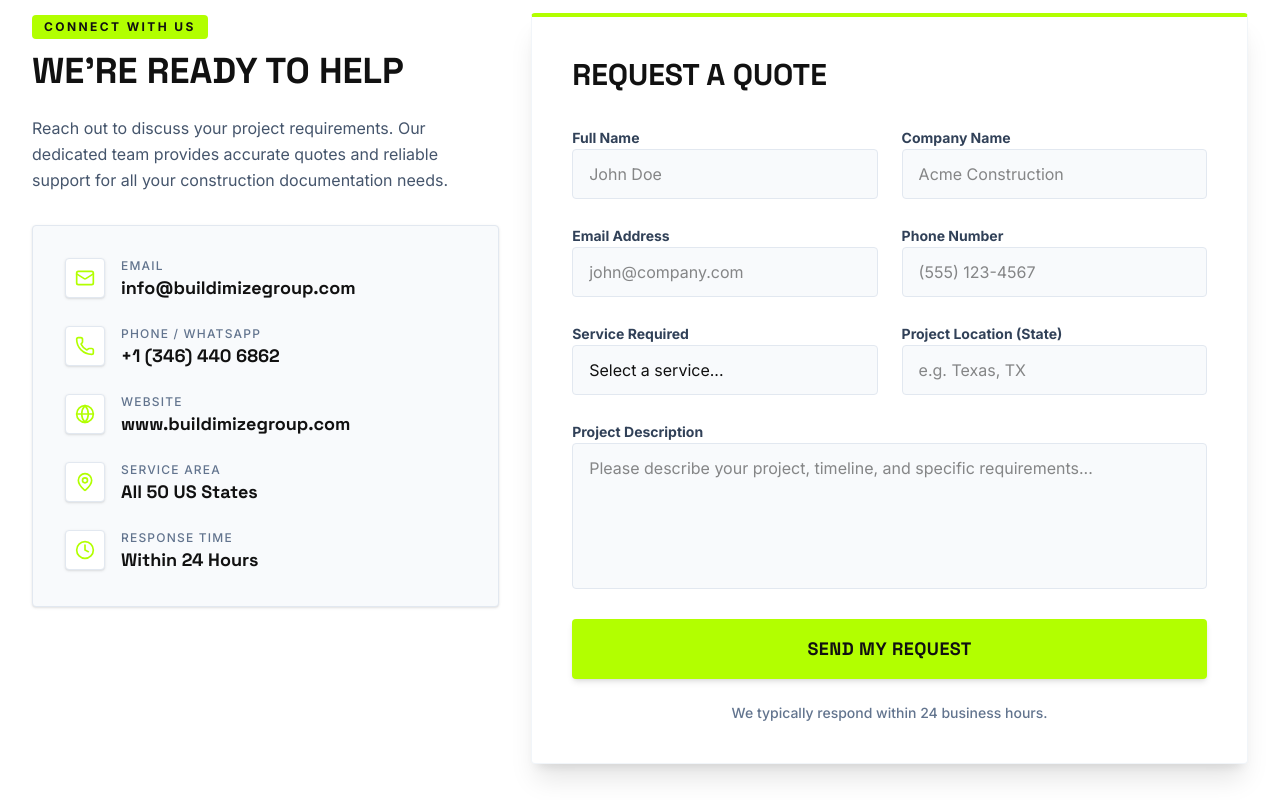
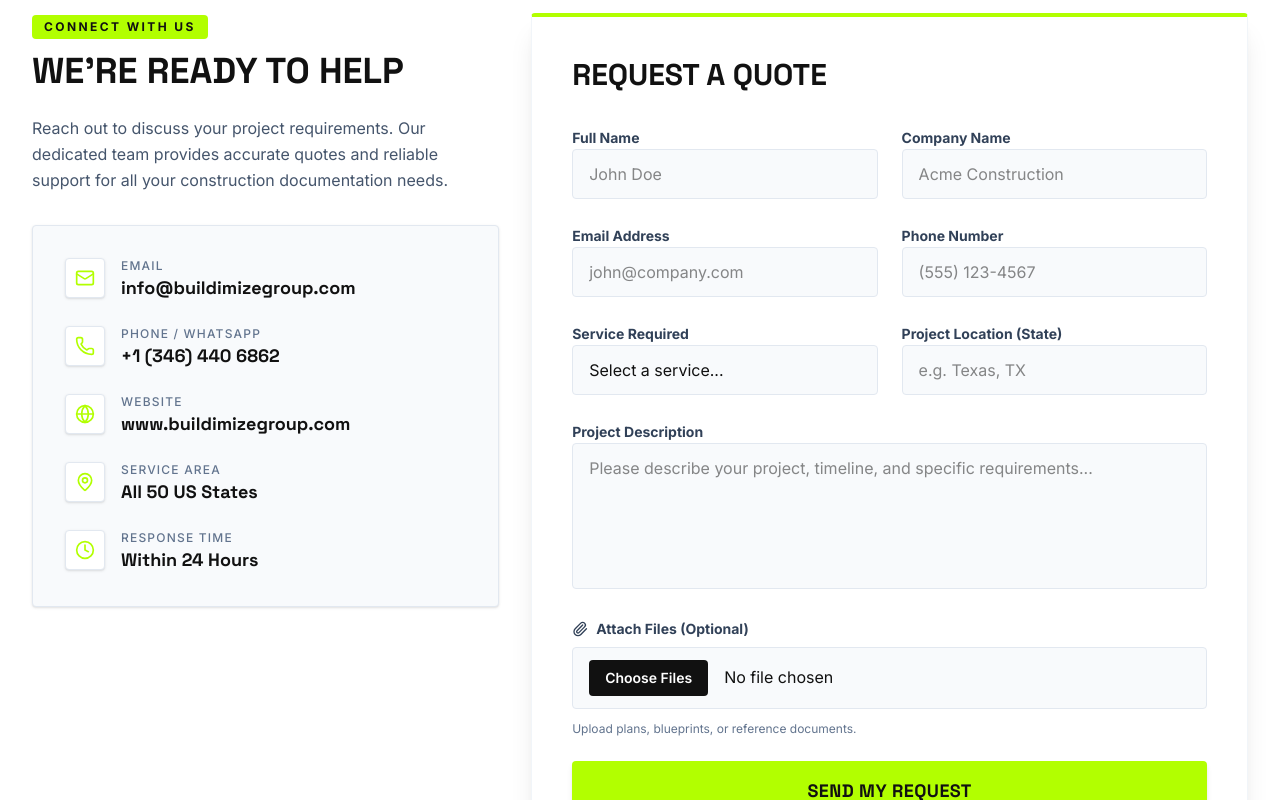
Before and after one commit to ahmedramzan967-web/BUILDNEXGROUP, a Next.js app: page /contact in a window 1280 px wide. Shown: the part 880-1680 px from the top of the page. Built offline with nearby package versions, Linux system fonts and the light colour scheme.

Commit message:
feat(contact): implement form submission with API
Update contact form to send data via FormSubmit API and update hero image assets for improved branding.

```diff
--- a/app/contact/page.tsx
+++ b/app/contact/page.tsx
@@ -4,7 +4,7 @@
 import Image from 'next/image';
 import { motion } from 'motion/react';
 import PageWrapper from '@/components/PageWrapper';
-import { Mail, Phone, Globe, MapPin, Clock } from 'lucide-react';
+import { Mail, Phone, Globe, MapPin, Clock, Paperclip } from 'lucide-react';
 
 const SERVICES_LIST = [
   "Drawing & Design Services",
@@ -22,14 +22,33 @@
   const [isSubmitting, setIsSubmitting] = useState(false);
   const [isSubmitted, setIsSubmitted] = useState(false);
 
-  const handleSubmit = (e: React.FormEvent) => {
+  const handleSubmit = async (e: React.FormEvent<HTMLFormElement>) => {
     e.preventDefault();
     setIsSubmitting(true);
-    // Simulate form submission
-    setTimeout(() => {
+
+    const formElement = e.currentTarget;
+    const formData = new FormData(formElement);
+
+    try {
+      const response = await fetch("https://formsubmit.co/ajax/info@buildimizegroup.com", {
+        method: "POST",
+        body: formData,
+        headers: {
+          'Accept': 'application/json'
+        }
+      });
+
+      if (response.ok) {
+        setIsSubmitted(true);
+        formElement.reset();
+      } else {
+        alert("There was an error submitting your form. Please try again.");
+      }
+    } catch (error) {
+      alert("There was an error submitting your form. Please try again.");
+    } finally {
       setIsSubmitting(false);
-      setIsSubmitted(true);
-    }, 1500);
+    }
   };
 
   return (
@@ -38,7 +57,7 @@
       <section className="relative h-[85vh] min-h-[600px] flex items-center justify-center overflow-hidden bg-white">
         <div className="absolute inset-0 z-0">
           <Image
-            src="/images/contact_hero_construction.png"
+            src="/images/contact_hero_documents.jpg"
             alt="Contact Office"
             fill
             className="object-cover"
@@ -142,33 +161,38 @@
                     </button>
                   </div>
                 ) : (
-                  <form onSubmit={handleSubmit} className="space-y-6">
+                  <form onSubmit={handleSubmit} className="space-y-6" encType="multipart/form-data">
+                    {/* FormSubmit Configuration */}
+                    <input type="hidden" name="_subject" value="New Service Request via Buildimize Group Website" />
+                    <input type="hidden" name="_captcha" value="false" />
+                    <input type="hidden" name="_template" value="table" />
+
                     <div className="grid grid-cols-1 md:grid-cols-2 gap-6">
                       <div className="space-y-2">
                         <label className="text-sm font-sans font-bold text-slate-700">Full Name</label>
-                        <input required type="text" className="w-full px-4 py-3 bg-slate-50 text-navy border border-slate-200 rounded-sm focus:outline-none focus:ring-1 focus:ring-gold focus:border-gold transition-all font-sans" placeholder="John Doe" />
+                        <input required type="text" name="fullName" className="w-full px-4 py-3 bg-slate-50 text-navy border border-slate-200 rounded-sm focus:outline-none focus:ring-1 focus:ring-gold focus:border-gold transition-all font-sans" placeholder="John Doe" />
                       </div>
                       <div className="space-y-2">
                         <label className="text-sm font-sans font-bold text-slate-700">Company Name</label>
-                        <input required type="text" className="w-full px-4 py-3 bg-slate-50 text-navy border border-slate-200 rounded-sm focus:outline-none focus:ring-1 focus:ring-gold focus:border-gold transition-all font-sans" placeholder="Acme Construction" />
+                        <input required type="text" name="companyName" className="w-full px-4 py-3 bg-slate-50 text-navy border border-slate-200 rounded-sm focus:outline-none focus:ring-1 focus:ring-gold focus:border-gold transition-all font-sans" placeholder="Acme Construction" />
                       </div>
                     </div>
 
                     <div className="grid grid-cols-1 md:grid-cols-2 gap-6">
                       <div className="space-y-2">
                         <label className="text-sm font-sans font-bold text-slate-700">Email Address</label>
-                        <input required type="email" className="w-full px-4 py-3 bg-slate-50 text-navy border border-slate-200 rounded-sm focus:outline-none focus:ring-1 focus:ring-gold focus:border-gold transition-all font-sans" placeholder="john@company.com" />
+                        <input required type="email" name="email" className="w-full px-4 py-3 bg-slate-50 text-navy border border-slate-200 rounded-sm focus:outline-none focus:ring-1 focus:ring-gold focus:border-gold transition-all font-sans" placeholder="john@company.com" />
                       </div>
                       <div className="space-y-2">
                         <label className="text-sm font-sans font-bold text-slate-700">Phone Number</label>
-                        <input required type="tel" className="w-full px-4 py-3 bg-slate-50 text-navy border border-slate-200 rounded-sm focus:outline-none focus:ring-1 focus:ring-gold focus:border-gold transition-all font-sans" placeholder="(555) 123-4567" />
+                        <input required type="tel" name="phone" className="w-full px-4 py-3 bg-slate-50 text-navy border border-slate-200 rounded-sm focus:outline-none focus:ring-1 focus:ring-gold focus:border-gold transition-all font-sans" placeholder="(555) 123-4567" />
                       </div>
                     </div>
 
                     <div className="grid grid-cols-1 md:grid-cols-2 gap-6">
                       <div className="space-y-2">
                         <label className="text-sm font-sans font-bold text-slate-700">Service Required</label>
-                        <select required className="w-full px-4 py-3 bg-slate-50 text-navy border border-slate-200 rounded-sm focus:outline-none focus:ring-1 focus:ring-gold focus:border-gold transition-all font-sans appearance-none">
+                        <select required name="service" className="w-full px-4 py-3 bg-slate-50 text-navy border border-slate-200 rounded-sm focus:outline-none focus:ring-1 focus:ring-gold focus:border-gold transition-all font-sans appearance-none">
                           <option value="">Select a service...</option>
                           {SERVICES_LIST.map((srv, i) => (
                             <option key={i} value={srv}>{srv}</option>
@@ -178,13 +202,22 @@
                       </div>
                       <div className="space-y-2">
                         <label className="text-sm font-sans font-bold text-slate-700">Project Location (State)</label>
-                        <input required type="text" className="w-full px-4 py-3 bg-slate-50 text-navy border border-slate-200 rounded-sm focus:outline-none focus:ring-1 focus:ring-gold focus:border-gold transition-all font-sans" placeholder="e.g. Texas, TX" />
+                        <input required type="text" name="projectLocation" className="w-full px-4 py-3 bg-slate-50 text-navy border border-slate-200 rounded-sm focus:outline-none focus:ring-1 focus:ring-gold focus:border-gold transition-all font-sans" placeholder="e.g. Texas, TX" />
                       </div>
                     </div>
 
                     <div className="space-y-2">
                       <label className="text-sm font-sans font-bold text-slate-700">Project Description</label>
-                      <textarea required rows={5} className="w-full px-4 py-3 bg-slate-50 text-navy border border-slate-200 rounded-sm focus:outline-none focus:ring-1 focus:ring-gold focus:border-gold transition-all resize-none font-sans" placeholder="Please describe your project, timeline, and specific requirements..."></textarea>
+                      <textarea required name="projectDescription" rows={5} className="w-full px-4 py-3 bg-slate-50 text-navy border border-slate-200 rounded-sm focus:outline-none focus:ring-1 focus:ring-gold focus:border-gold transition-all resize-none font-sans" placeholder="Please describe your project, timeline, and specific requirements..."></textarea>
+                    </div>
+
+                    <div className="space-y-2">
+                      <label className="text-sm font-sans font-bold text-slate-700 flex items-center gap-2">
+                        <Paperclip className="h-4 w-4" />
+                        Attach Files (Optional)
+                      </label>
+                      <input type="file" name="attachment" multiple className="w-full px-4 py-3 bg-slate-50 text-navy border border-slate-200 rounded-sm focus:outline-none focus:ring-1 focus:ring-gold focus:border-gold transition-all font-sans file:mr-4 file:py-2 file:px-4 file:rounded-sm file:border-0 file:text-sm file:font-semibold file:bg-navy file:text-white hover:file:bg-slate-800 cursor-pointer" />
+                      <p className="text-xs text-slate-500 font-sans mt-1">Upload plans, blueprints, or reference documents.</p>
                     </div>
 
                     <button
--- a/app/page.tsx
+++ b/app/page.tsx
@@ -28,7 +28,7 @@
 const HERO_IMAGES = [
   "/images/home_hero_construction.png",
   "/images/home_hero_2.png",
-  "/images/home_hero_blueprints_edited.jpg"
+  "/images/home_hero_office_docs.jpg"
 ];
 
 export default function Home() {
```
Also changed, not shown: public/images/contact_hero_documents.jpg (added), public/images/home_hero_office_docs.jpg (added).
